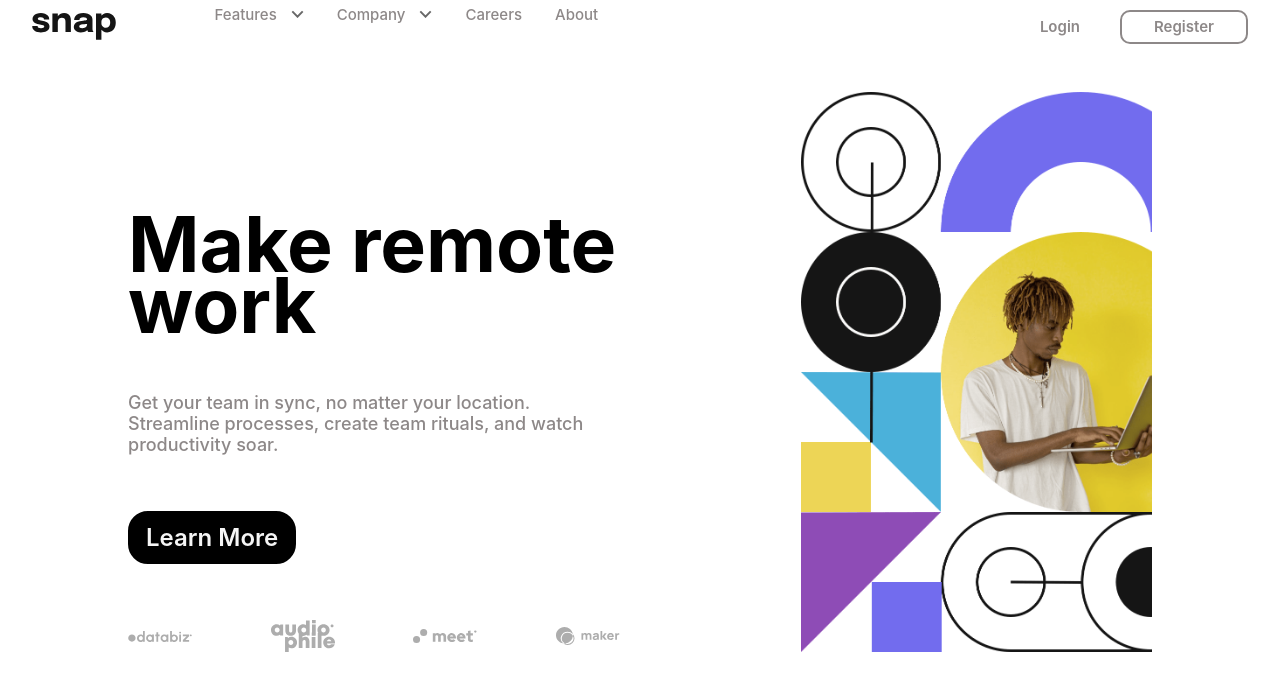
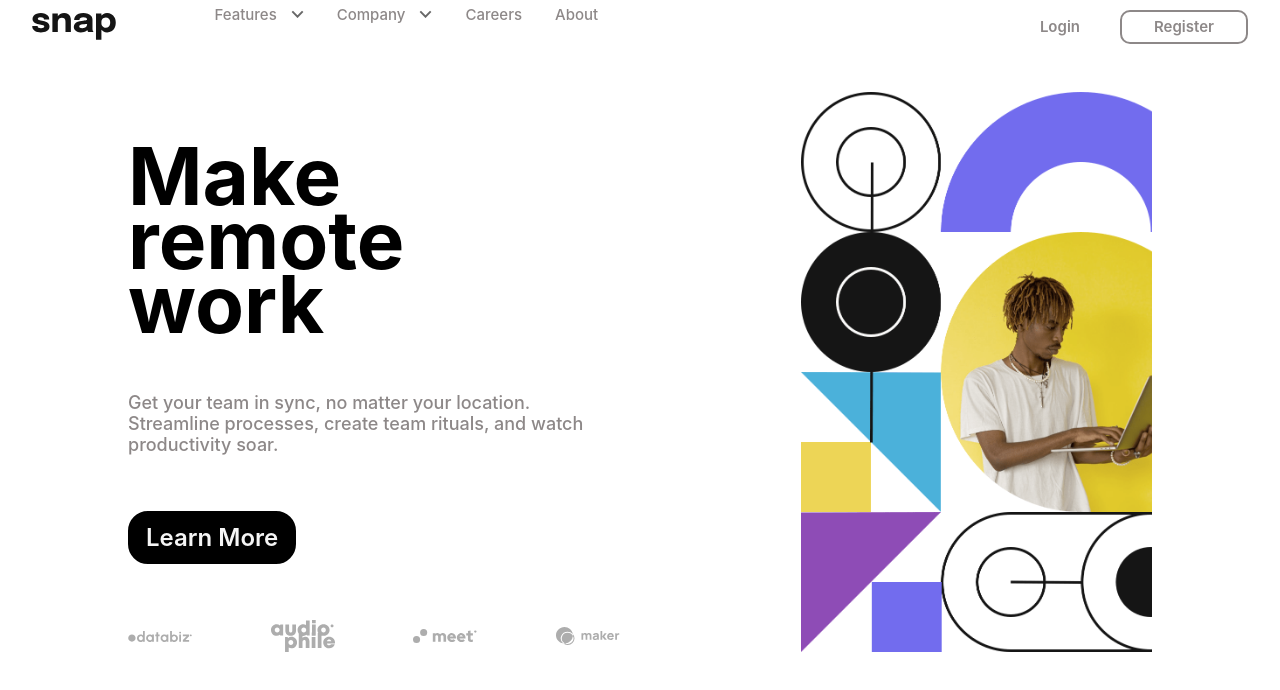
Before and after one commit to Shekinah007/IntroSectionFrontEndMentor, a React (Create React App) app in the folder my-app/: page / in a window 1280 px wide. Shown: the top 690 px of the page. Built offline with nearby package versions, Linux system fonts and the light colour scheme.

Commit message:
-Accessibility/HTML...

```diff
--- a/my-app/src/App.js
+++ b/my-app/src/App.js
@@ -62,7 +62,7 @@ function App() {
       <div className="flex">
         <div className="mainImg"></div>
         <div className="flexB">
-          <h2 className="mainHeader"> Make remote work</h2>
+          <h1 className="mainHeader"> Make remote work</h1>
           <p>
             Get your team in sync, no matter your location. Streamline
             processes, create team rituals, and watch productivity soar.
--- a/my-app/src/index.css
+++ b/my-app/src/index.css
@@ -104,7 +104,7 @@ a {
   }
 }
 
-h2 {
+h1 {
   font-size: 10.3vw;
 }
 p {
@@ -402,10 +402,10 @@ li {
   .clientImg {
     width: 5vw;
   }
-  h2 {
+  h1 {
     margin: 0;
     width: initial;
-    font-size: 480%;
+    font-size: 500%;
     line-height: 80%;
   }
   p {
```
